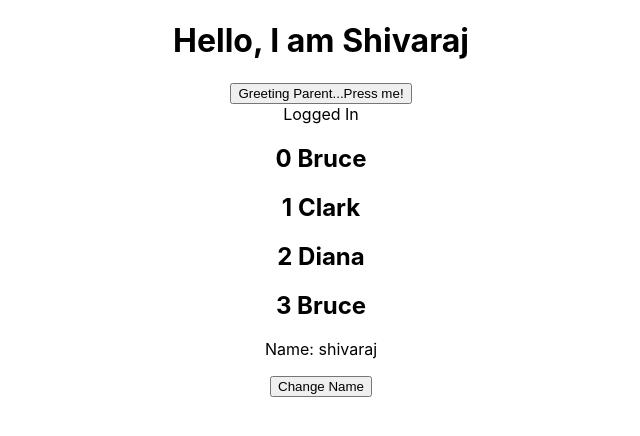
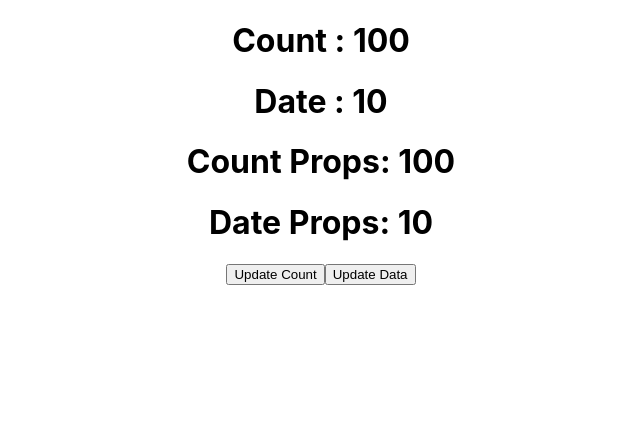
Before and after one commit to shivarajkulal/ReactJS_Tutorial, a React (Create React App) app: page / in a window 1280 px wide. Shown: the top 436 px of the page, without its empty margins (319-959 px from the left). Built offline with nearby package versions, Linux system fonts and the light colour scheme.

Commit message:
Hooks UseEffect

```diff
--- a/src/App.js
+++ b/src/App.js
@@ -1,19 +1,13 @@
 import "./App.css";
-import Profile from "./components/Profile.js";
-import ParentComponent from './components/ParentComponent.js';
-import UserGreeting from './components/UserGreeting';
-import NameList from './components/NameList.js';
-import HookUseState from './components/HookUseState.js'
+
+// import HooksUseEffect from "./components/HooksUseEffect.js";
+import HooksUseEffectMain from "./components/HooksUseEffectMain.js";
 
 function App() {
   return (
     <div className="App">
-      <Profile/>
-      <ParentComponent/>
-      <UserGreeting/>
-      <NameList/>
-      <HookUseState/>
-
+      {/* <HooksUseEffect/> */}
+      <HooksUseEffectMain/>
     </div>
   );
 }
--- /dev/null
+++ b/src/components/HooksUseEffect.js
@@ -0,0 +1,16 @@
+import React, { useEffect } from "react";
+
+function HooksUseEffect(props) {
+  useEffect(() => {
+    alert("Count is " + props.count);
+  }, [props.count]);
+
+  return (
+    <div className="HooksUseEffect">
+      <h1>Count Props: {props.count}</h1>
+      <h1>Date Props: {props.data}</h1>
+    </div>
+  );
+}
+
+export default HooksUseEffect;
--- /dev/null
+++ b/src/components/HooksUseEffectMain.js
@@ -0,0 +1,19 @@
+import React, { useState } from "react";
+import HooksUseEffect from "./HooksUseEffect";
+
+function HooksUseEffectMain() {
+  const [data, setData] = useState(10);
+  const [count, setCount] = useState(100);
+
+  return (
+    <div className="HooksUseEffectMain">
+      <h1>Count : {count}</h1>
+      <h1>Date : {data}</h1>
+      <HooksUseEffect count={count} data={data} />
+      <button onClick={() => setCount(count + 1)}>Update Count</button>
+      <button onClick={() => setData(data + 1)}>Update Data</button>
+    </div>
+  );
+}
+
+export default HooksUseEffectMain;
```
